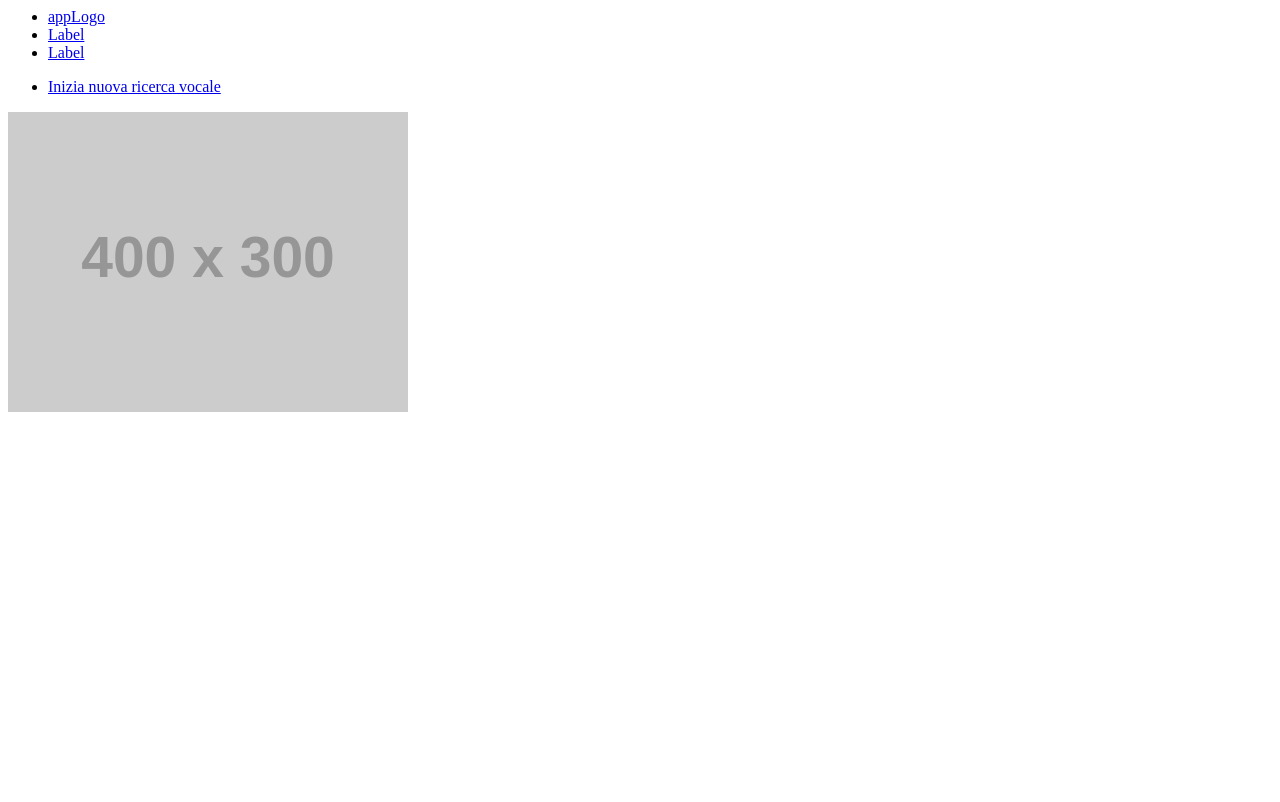
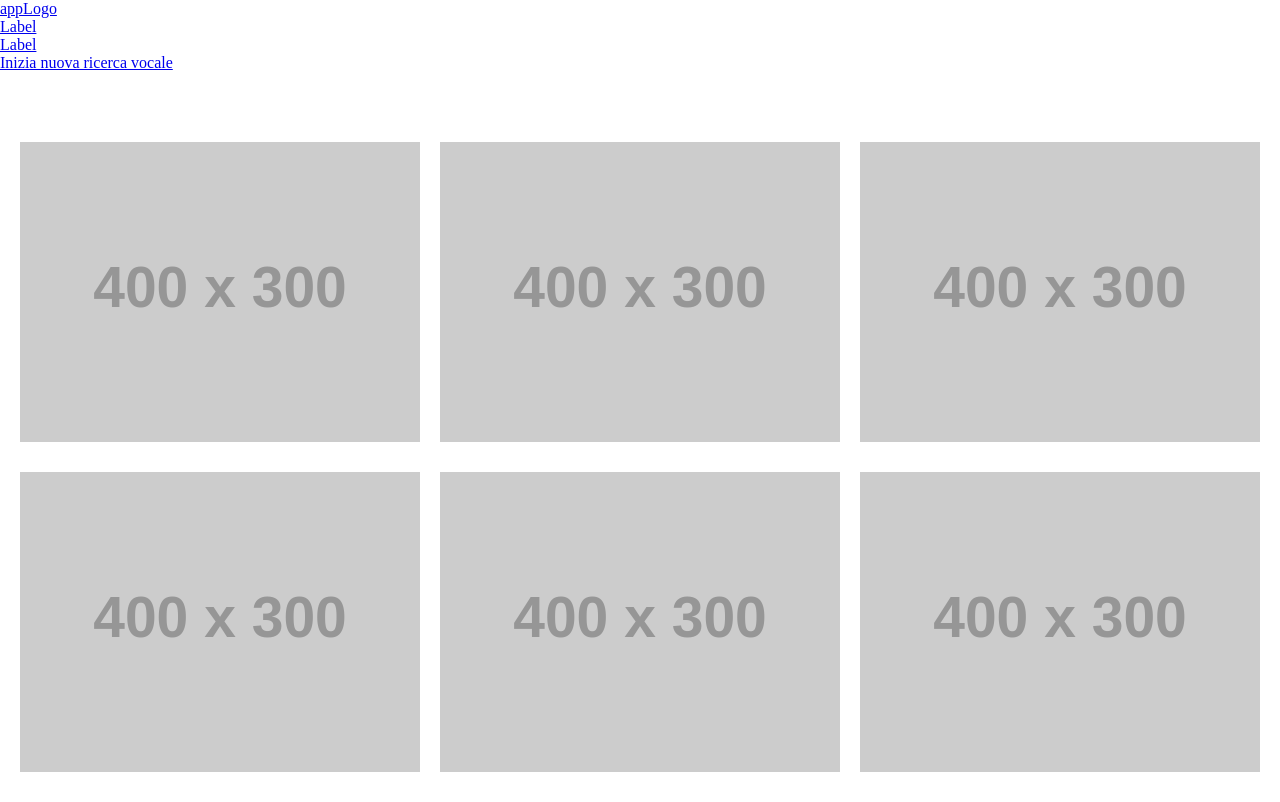
Before and after one commit to giova95/PPM, a plain HTML site: page index.html in a window 1280 px wide. Drawn offline with Linux system fonts and the light colour scheme; placeholder pictures from the web are drawn by us.

Commit message:
fix item container size

```diff
--- a/index.html
+++ b/index.html
@@ -25,10 +25,26 @@
     </header>
 
     <div class="main-container">
-        <div class="item">
-            <a href="https://placeholder.com"><img src="https://via.placeholder.com/400x300"></a>
+        <div class="item-container">
+            <div class="item">
+                <a href="#"><img src="https://via.placeholder.com/400x300"></a>
+            </div>
+            <div class="item">
+                <a href="#"><img src="https://via.placeholder.com/400x300"></a>
+            </div>
+            <div class="item">
+                <a href="#"><img src="https://via.placeholder.com/400x300"></a>
+            </div>
+            <div class="item">
+                <a href="#"><img src="https://via.placeholder.com/400x300"></a>
+            </div>
+            <div class="item">
+                <a href="#"><img src="https://via.placeholder.com/400x300"></a>
+            </div>
+            <div class="item">
+                <a href="#"><img src="https://via.placeholder.com/400x300"></a>
+            </div>
         </div>
-
     </div>
 </body>
 
--- a/style/style.css
+++ b/style/style.css
@@ -0,0 +1,25 @@
+* {
+    margin: 0;
+    padding: 0;
+  }
+
+  /* START Header */
+
+  /* END Header */
+
+  /* START Header */
+
+.item-container{
+    max-width: 1599px;
+    display: flex;
+    flex-wrap: wrap;
+    justify-content: space-evenly;
+    margin-top: 70px
+}
+
+.item{
+    margin-bottom:30px;
+
+}
+
+  /* END Header */
```
